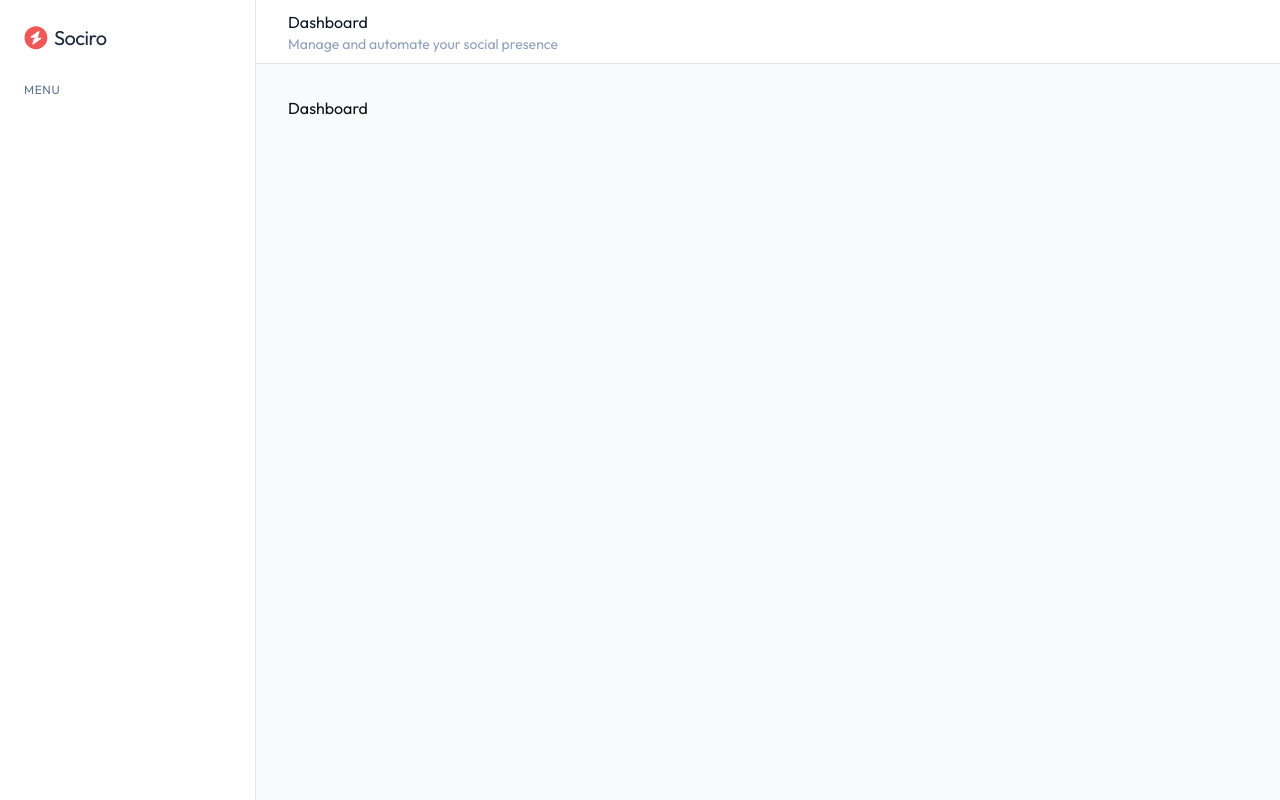
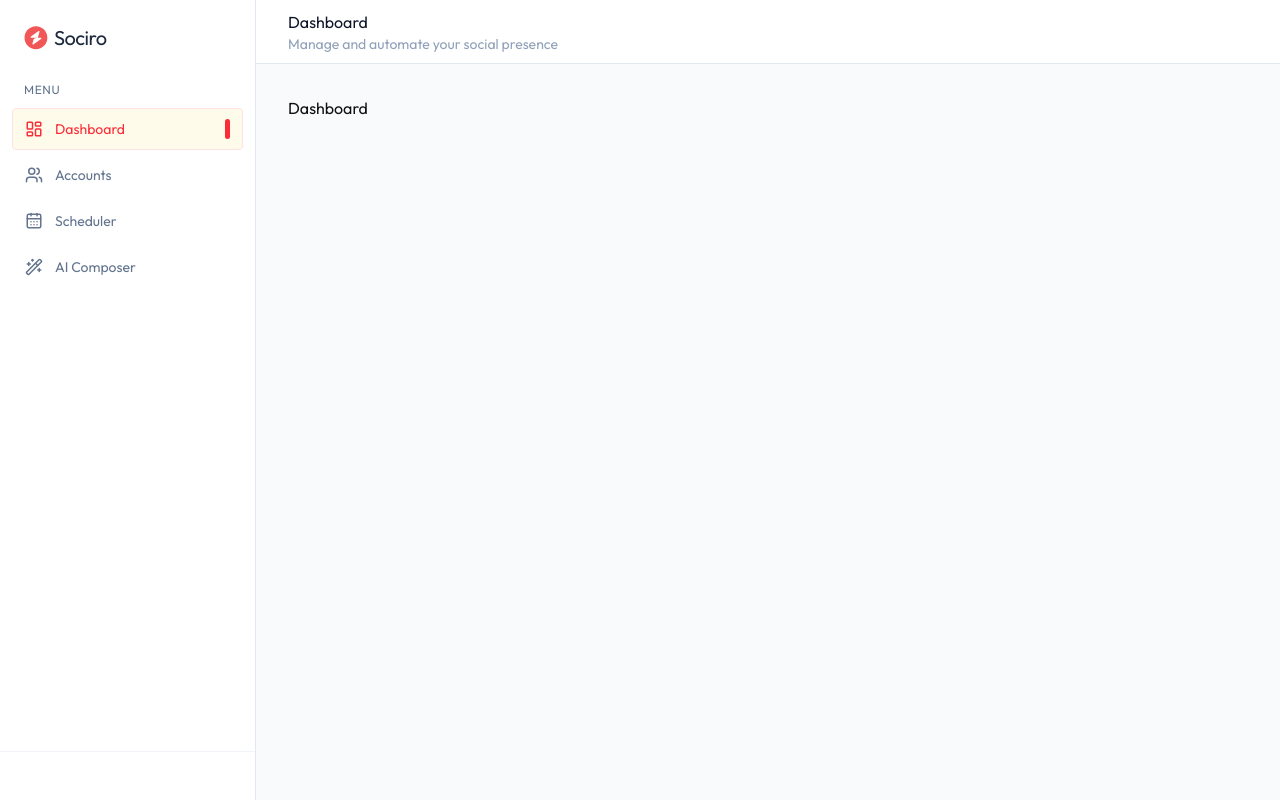
Before and after one commit to PSBVISION/Sociro, a React (Vite) app in the folder client/: page /dashboard in a window 1280 px wide. Built offline with nearby package versions, Linux system fonts and the light colour scheme.

Commit message:
fix: Sidebar change in design

```diff
--- a/client/src/components/Sidebar.tsx
+++ b/client/src/components/Sidebar.tsx
@@ -37,10 +37,32 @@ const Sidebar = ({
         </span>
       </div>
       {/* Nav Links */}
-      <nav className="flex-1 px-3 space-y-1">{navItems.map((item)=>{
-        const isActive = location.pathname === item.path;
-        return(<NavLink></NavLink>)
-      })}</nav>
+      <nav className="flex-1 px-3 space-y-1">
+        {navItems.map((item) => {
+          const isActive = location.pathname === item.path;
+          return (
+            <NavLink
+              key={item.name}
+              to={item.path}
+              end={item.path === "/dashboard"}
+              onClick={() => setIsOpen(false)}
+              className={`flex items-center gap-3 px-3 py-2.5 rounded text-sm transition-all duration-150 border ${isActive ?"bg-amber-50 text-red-500 border-red-100" : "text-slate-500 hover:bg-slate-50 border-transparent hover:text-slate-700"}`}
+            >
+              <item.icon
+                className={`size-4.5 shrink-0 ${isActive ? "text-red-500" : "text-slate-500"}`}
+              />
+              {item.name}
+              {isActive && (
+                <span className="ml-auto w-[5px] h-5 rounded-full bg-red-500" />
+              )}
+            </NavLink>
+          );
+        })}
+      </nav>
+      {/* User Footer */}
+      <div className="p-4 border-t border-slate-100">
+<div className="flex items-center gap-3 p-2 rounded-xl hover:bg-slate-50"></div>
+      </div>
     </div>
   );
 };
```
